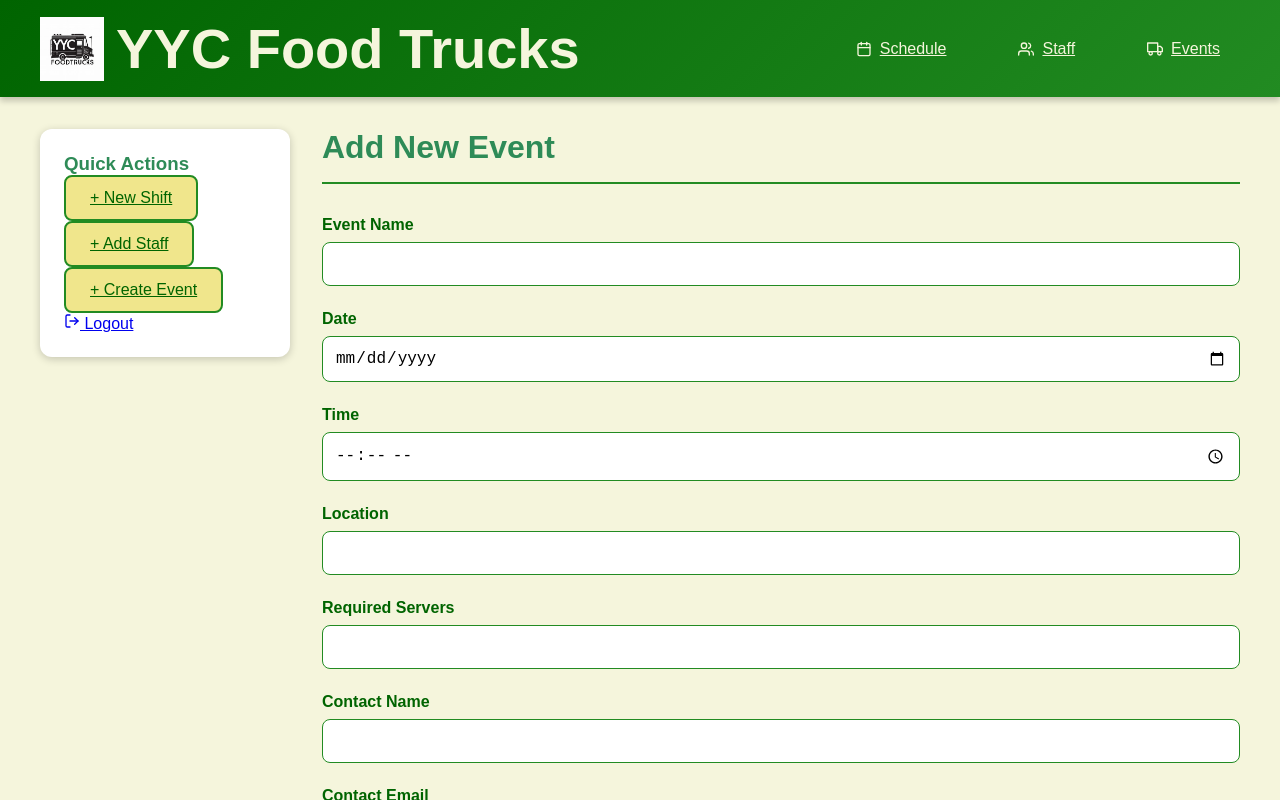
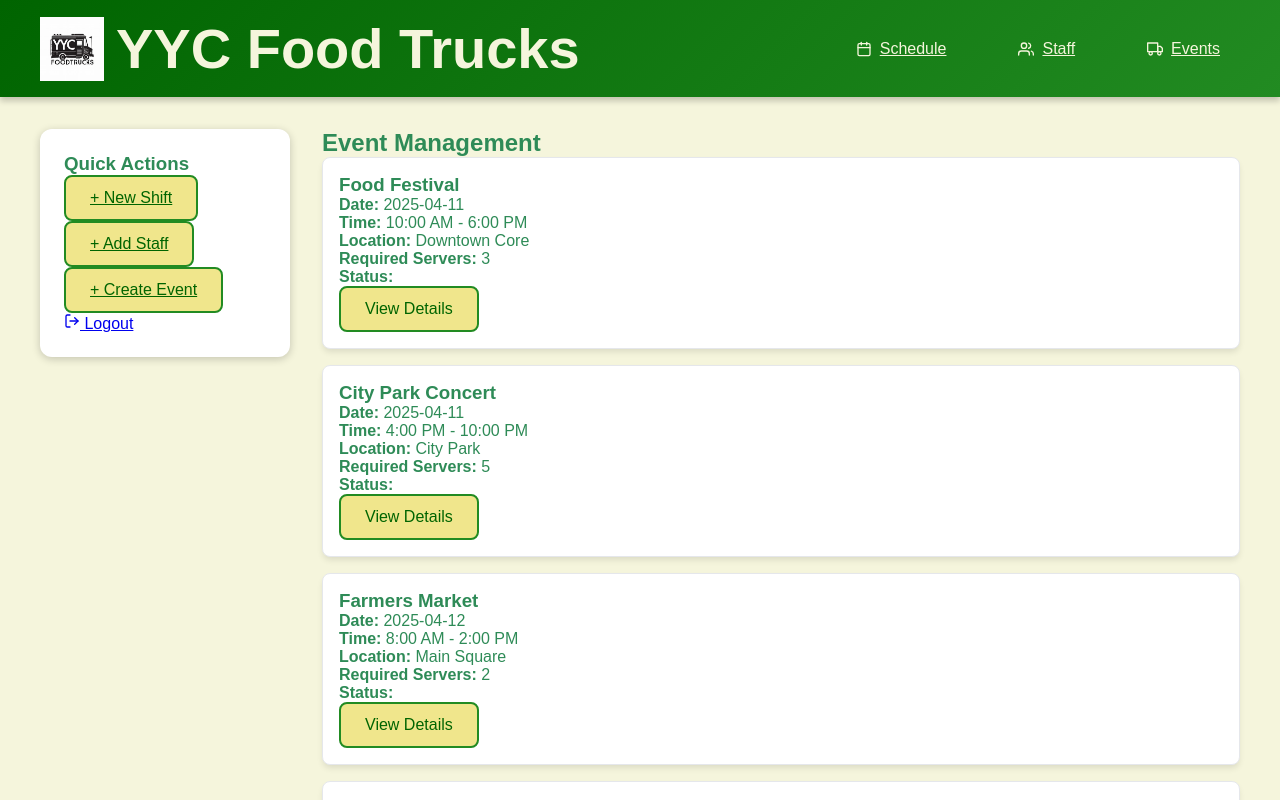
Before and after one commit to leonamotyer/capstoneGOATS, a Next.js app: page /events in a window 1280 px wide. Built offline with nearby package versions, Linux system fonts and the light colour scheme.

Commit message:
added events viewing page

```diff
--- a/app/events/page.js
+++ b/app/events/page.js
@@ -1,187 +1,63 @@
 'use client';
 
-import React, { useState, useEffect } from 'react';
+import { useState, useEffect } from 'react';
+import { useRouter } from 'next/navigation';
 
-export default function AddEventPage() {
-  const [formData, setFormData] = useState({
-    name: '',
-    date: '',
-    time: '',
-    location: '',
-    requiredServers: '',
-    contactName: '',
-    contactEmail: '',
-    contactPhone: '',
-    trucks: [], // Array to store selected trucks
-  });
+export default function Events() {
+  const [events, setEvents] = useState([]);
+  const router = useRouter();
 
-  const [trucks, setTrucks] = useState([]); // State to store truck data
-
-  // Fetch truck data from trucks.json
+  // Fetch events from events.json
   useEffect(() => {
-    fetch('/trucks.json')
+    fetch('/events.json')
       .then((response) => {
         if (!response.ok) throw new Error(`HTTP error! status: ${response.status}`);
         return response.json();
       })
-      .then((data) => setTrucks(data))
-      .catch((error) => console.error('Error fetching trucks:', error));
+      .then((data) => setEvents(data))
+      .catch((error) => console.error('Error fetching events:', error));
   }, []);
 
-  const handleChange = (e) => {
-    const { name, value } = e.target;
-    setFormData({
-      ...formData,
-      [name]: value,
-    });
-  };
+  return (
+    <div className="events-page">
+      <h2 className="text-2xl mb-4">Event Management</h2>
+      <div className="event-list grid gap-4">
+        {events.length > 0 ? (
+          events.map((event) => (
+            <div key={event.id} className="event-card bg-white p-4 rounded shadow">
+              <h3 className="text-lg font-semibold">{event.name}</h3>
+              <p><strong>Date:</strong> {event.date}</p>
+              <p><strong>Time:</strong> {event.time}</p>
+              <p><strong>Location:</strong> {event.location}</p>
+              <p><strong>Required Servers:</strong> {event.requiredServers}</p>
+              <p>
+                <strong>Status:</strong>{' '}
+                <span className={event.status === 'Scheduled' ? 'text-green-500' : 'text-red-500'}>
+                  {event.status}
+                </span>
+              </p>
+              <button
+                className="button mt-2"
+                onClick={() => router.push(`/events/${event.id}`)}
+              >
+                View Details
+              </button>
+            </div>
+          ))
+        ) : (
+          <p className="text-gray-500">No events found.</p>
+        )}
+      </div>
 
-  const handleTruckSelection = (truckId) => {
-    if (formData.trucks.includes(truckId)) {
-      // Remove truck if already selected
-      setFormData({
-        ...formData,
-        trucks: formData.trucks.filter((id) => id !== truckId),
-      });
-    } else {
-      // Add truck if not already selected
-      setFormData({
-        ...formData,
-        trucks: [...formData.trucks, truckId],
-      });
-    }
-  };
-
-  const handleSubmit = (e) => {
-    e.preventDefault();
-    console.log('Event Created:', formData);
-    // Add logic to save the event data (e.g., POST request to an API)
-  };
-
-  return (
-    <div className="add-event-page">
-      <h1 className="form-header">Add New Event</h1>
-      <form onSubmit={handleSubmit} className="event-form">
-        <div className="input-group">
-          <label htmlFor="name" className="input-label">Event Name</label>
-          <input
-            type="text"
-            id="name"
-            name="name"
-            value={formData.name}
-            onChange={handleChange}
-            required
-          />
-        </div>
-
-        <div className="input-group">
-          <label htmlFor="date" className="input-label">Date</label>
-          <input
-            type="date"
-            id="date"
-            name="date"
-            value={formData.date}
-            onChange={handleChange}
-            required
-          />
-        </div>
-
-        <div className="input-group">
-          <label htmlFor="time" className="input-label">Time</label>
-          <input
-            type="time"
-            id="time"
-            name="time"
-            value={formData.time}
-            onChange={handleChange}
-            required
-          />
-        </div>
-
-        <div className="input-group">
-          <label htmlFor="location" className="input-label">Location</label>
-          <input
-            type="text"
-            id="location"
-            name="location"
-            value={formData.location}
-            onChange={handleChange}
-            required
-          />
-        </div>
-
-        <div className="input-group">
-          <label htmlFor="requiredServers" className="input-label">Required Servers</label>
-          <input
-            type="number"
-            id="requiredServers"
-            name="requiredServers"
-            value={formData.requiredServers}
-            onChange={handleChange}
-            required
-          />
-        </div>
-
-        <div className="input-group">
-          <label htmlFor="contactName" className="input-label">Contact Name</label>
-          <input
-            type="text"
-            id="contactName"
-            name="contactName"
-            value={formData.contactName}
-            onChange={handleChange}
-            required
-          />
-        </div>
-
-        <div className="input-group">
-          <label htmlFor="contactEmail" className="input-label">Contact Email</label>
-          <input
-            type="email"
-            id="contactEmail"
-            name="contactEmail"
-            value={formData.contactEmail}
-            onChange={handleChange}
-            required
-          />
-        </div>
-
-        <div className="input-group">
-          <label htmlFor="contactPhone" className="input-label">Contact Phone</label>
-          <input
-            type="tel"
-            id="contactPhone"
-            name="contactPhone"
-            value={formData.contactPhone}
-            onChange={handleChange}
-            required
-          />
-        </div>
-
-        {/* Truck Selection Section */}
-        <div className="input-group">
-          <label className="input-label">Select Trucks</label>
-          <div className="truck-list">
-            {trucks.map((truck) => (
-              <label key={truck.id} className="truck-item flex items-center gap-2">
-                <input
-                  type="checkbox"
-                  checked={formData.trucks.includes(truck.id)}
-                  onChange={() => handleTruckSelection(truck.id)}
-                />
-                <span>
-                  {truck.name} ({truck.type}) -{' '}
-                  <span className={truck.isAvailable ? 'status-available' : 'status-unavailable'}>
-                    {truck.isAvailable ? 'Available' : 'Unavailable'}
-                  </span>
-                </span>
-              </label>
-            ))}
-          </div>
-        </div>
-
-        <button type="submit" className="button">Create Event</button>
-      </form>
+      {/* Create Event Button */}
+      <div className="mt-6">
+        <button
+          className="button bg-primary-medium text-white w-full py-2 rounded-lg hover:bg-primary-dark"
+          onClick={() => router.push('/events/newEvent')}
+        >
+          + Create Event
+        </button>
+      </div>
     </div>
   );
 }
--- a/app/layout.js
+++ b/app/layout.js
@@ -44,7 +44,7 @@ export default function RootLayout({ children }) {
                 <a href="/employees/newEmployee" className="button w-full text-center bg-blue-500 text-white py-1 rounded-lg hover:bg-blue-600">
                   + Add Staff
                 </a>
-                <a href="/events" className="button w-full text-center bg-blue-500 text-white py-1 rounded-lg hover:bg-blue-600">
+                <a href="/events/newEvent" className="button w-full text-center bg-blue-500 text-white py-1 rounded-lg hover:bg-blue-600">
                   + Create Event
                 </a>
               </nav>
```
Also changed, not shown: app/events/newEvent/page.js (added, +187 -0 lines).
